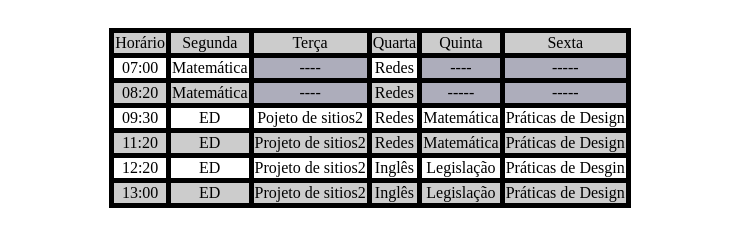
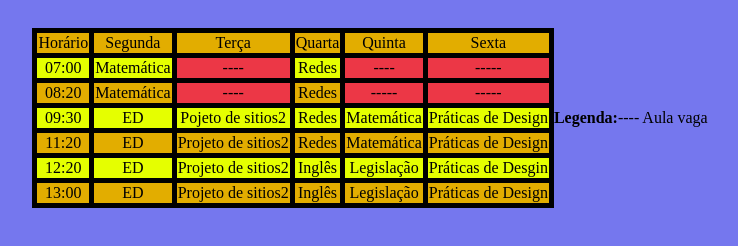
Before and after one commit to Statiane/sitesi2, a plain HTML site: page index.html in a window 1280 px wide. Shown: the whole page, without its empty margins (270-1008 px from the left). Drawn offline with Linux system fonts and the light colour scheme.

Commit message:
Alteração do Design

```diff
--- a/css/estilo.css
+++ b/css/estilo.css
@@ -12,7 +12,7 @@ html,body{
     align-items: center;
 }
 table tr:nth-child(odd){
-    background-color:#ccc;
+    background-color:rgb(226, 173, 0);
 }
 
 table tr:nth-child(2) td:nth-child(3),
@@ -21,5 +21,17 @@ table tr:nth-child(2) td:nth-child(5),
 table tr:nth-child(3) td:nth-child(5),
 table tr:nth-child(2) td:nth-child(6),
 table tr:nth-child(3) td:nth-child(6){
-    background-color: rgb(173, 173, 187);
+    background-color: rgb(236, 55, 70);
 }
+
+.corpo {
+    background-color: rgb(117, 119, 238);
+}
+.tabela{
+    background-color: rgb(229, 255, 0);
+}
+.legenda {
+    display: flex;
+    justify-content: baseline;
+    align-items: baseline;
+}
--- a/index.html
+++ b/index.html
@@ -1,17 +1,14 @@
 <!DOCTYPE html>
 <html lang="pt-br">
-
 <head>
   <meta charset="UTF-8">
   <title>Horário</title>
   <link rel="stylesheet" href="css/estilo.css">
-
 </head>
-
-<body>
+<body class="corpo">
 
   <div class="container">
-    <table>
+    <table class="tabela">
       <tr>
         <td>Horário</td>
         <td>Segunda</td>
@@ -69,9 +66,10 @@
         <td>Práticas de Design</td>
       </tr>
     </table>
-
+    <div class="legenda">
+      <br><h4>Legenda:</h4>
+      <p>---- Aula vaga</p>
+    </div>
   </div>
-
 </body>
-
 </html>
```
